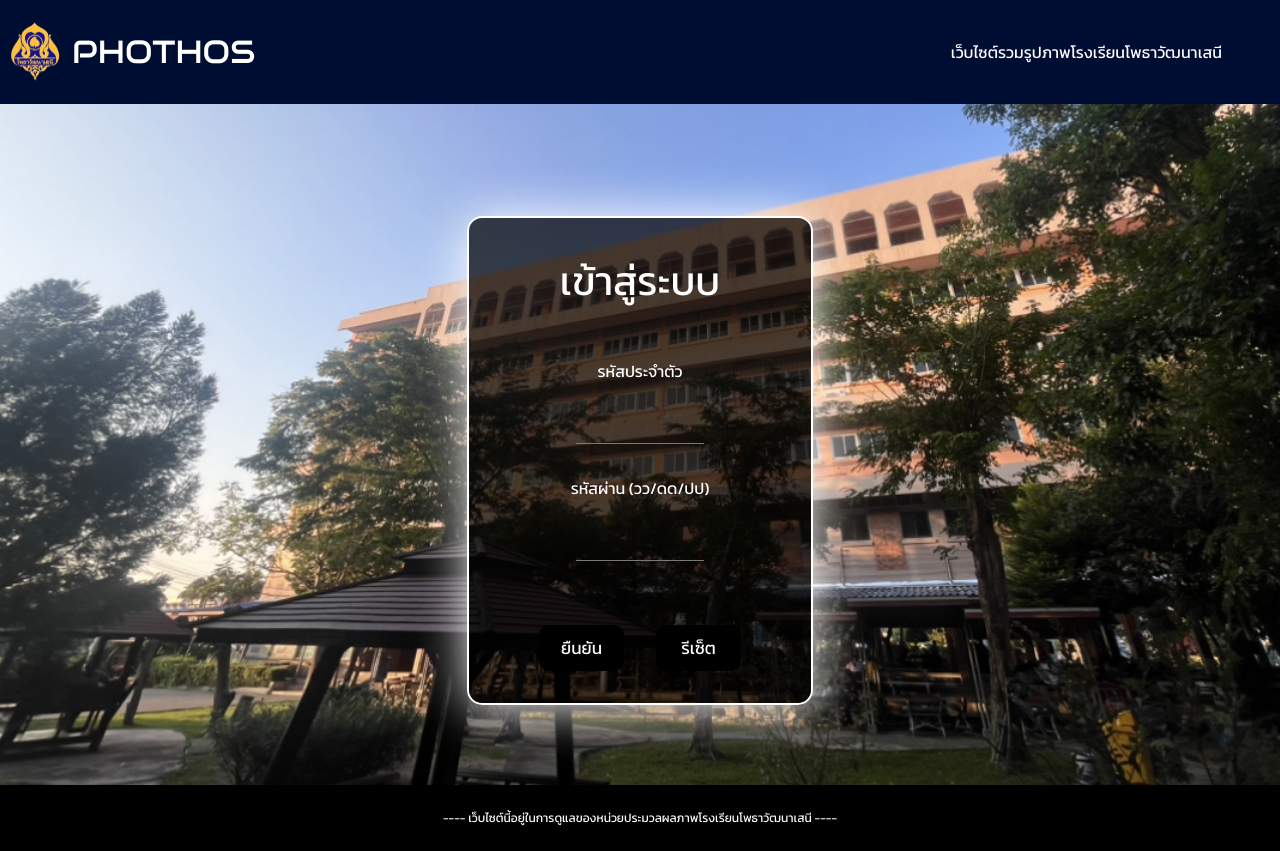
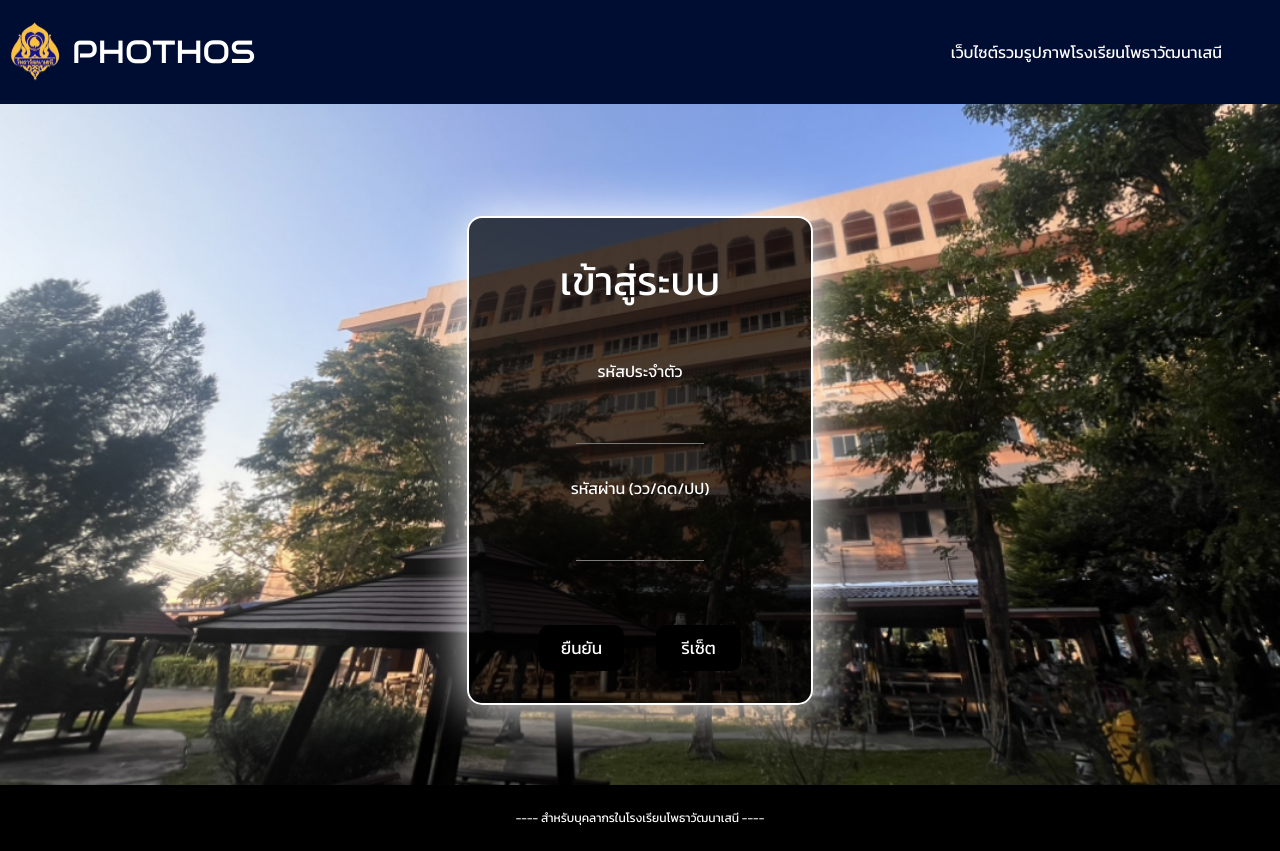
Before and after one commit to Constrlla/PHOTHOS, a React (Vite) app in the folder frontend/: page / in a window 1280 px wide. Built offline with nearby package versions, Linux system fonts and the light colour scheme; a web font is replaced by a local one.

Commit message:
Update login.jsx

```diff
--- a/frontend/src/login.jsx
+++ b/frontend/src/login.jsx
@@ -81,7 +81,7 @@ const Login = () => {
           </div>
 
           <div className="login-footer">
-            ---- เว็บไซต์นี้อยู่ในการดูแลของหน่วยประมวลผลภาพโรงเรียนโพธาวัฒนาเสนี ----
+            ---- สำหรับบุคลากรในโรงเรียนโพธาวัฒนาเสนี ----
           </div>
           </div>
 
```
